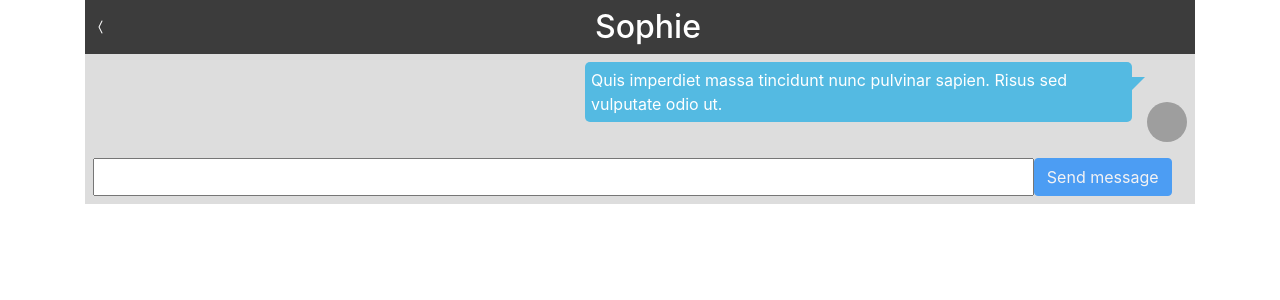
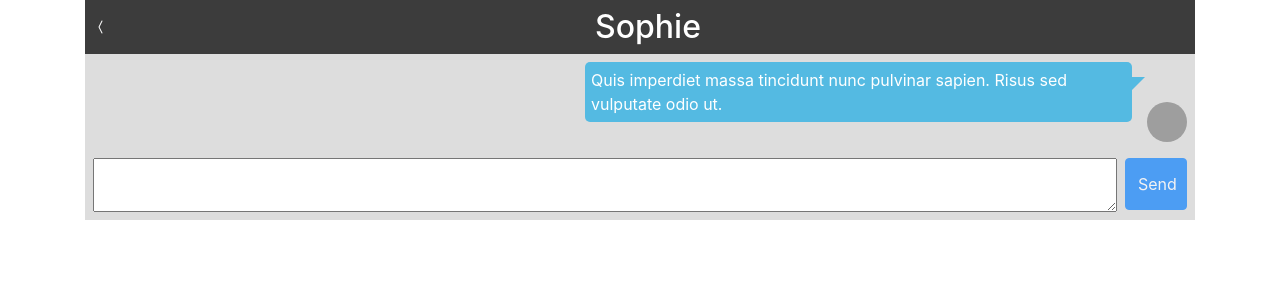
Before and after one commit to joakinm/mini-chat-test, an Angular app: page /chat in a window 1280 px wide. Shown: the top 300 px of the page. Built offline with nearby package versions, Linux system fonts and the light colour scheme; grey boxes are pictures that could not be loaded.

Commit message:
fixing style, clicking in photo  go to the chat, if I add as a friend, header change too

```diff
--- a/src/app/chat/chat.component.css
+++ b/src/app/chat/chat.component.css
@@ -70,5 +70,6 @@ blockquote {
 }
 
 .input-button {
-    width: 86%;
+    width: 62px;
+    height: 52px;
 }
--- a/src/app/chat/chat.component.html
+++ b/src/app/chat/chat.component.html
@@ -14,7 +14,7 @@
                     <div class="chat msg-them">
                         {{c.message}}
                     </div>
-                    <img class="imgThumb" src="{{otherUser.imageUrl}}" alt="thumbUsr">
+                    <img class="imgThumb" (click)="onReturn()" src="{{otherUser.imageUrl}}" alt="thumbUsr" data-toggle="tooltip" data-placement="left" title="Return to profile">
                 </div>
             </ng-container>
             <ng-template #messagethem>
@@ -32,10 +32,11 @@
     </section>
     <form #f="ngForm">
         <div class="d-flex row-xs-12">
-            <input type="text" class="input-button" [(ngModel)]="message" name="message">
-            <div class="">
-                <button [disabled]="!message" class="btn btn-primary" type="button" (click)="onSendMessage()">Send message</button>
-            </div>
+            <textarea type="text" class="w-100" [(ngModel)]="message" name="message">
+            </textarea>
+            <button [disabled]="!message" class="btn btn-primary input-button ml-2" type="button" (click)="onSendMessage()">
+                Send
+            </button>
         </div>
     </form>
 </div>
--- a/src/app/profile/profile.component.html
+++ b/src/app/profile/profile.component.html
@@ -1,4 +1,4 @@
-<div class="d-flex header align-items-center p-2">
+<div class="d-flex header align-items-center p-2" [ngClass]="buttonClicked ? 'online' : ''">
     <div class="col-xs-1">
         <i class="bi bi-chevron-compact-left" (click)="onReturn()"></i>
     </div>
@@ -7,10 +7,10 @@
     </div>
 </div>
 <div class="div-photo d-flex margin-auto mt-4">
-    <img class="profile-img margin-auto" [src]="user.imageUrl" [alt]="user.name">
+    <img class="profile-img margin-auto" (click)="onReturn()" [src]="user.imageUrl" [alt]="user.name" data-toggle="tooltip" data-placement="left" title="Go to chat">
     <div id="state" [ngClass]="user.state ? 'online' : 'offline'">{{user.state ? 'ONLINE' : 'OFFLINE'}}</div>
 </div>
-<div class="row justify-content-between">
+<div class="row justify-content-between p-3">
     <div class="col-xs-11 pull-left">
         <h3>{{user.name}}, {{user.age}}</h3>
         <small class="location">{{user.location}}</small>
@@ -22,5 +22,7 @@
 
 <p>{{user.description}}</p>
 <div class="d-flex">
-    <button class="btn w-75 margin-auto" [ngClass]="buttonClicked ? 'btn-warning ' : 'btn-dark'" type="button" (click)="onClick()">{{buttonClicked ? 'REMOVE FRIEND' : 'ADD AS FRIEND'}}</button>
+    <button class="btn w-75 margin-auto" [ngClass]="buttonClicked ? 'btn-warning ' : 'btn-dark'" type="button" (click)="onClick()">
+        {{buttonClicked ? 'REMOVE FRIEND' : 'ADD AS FRIEND'}}
+    </button>
 </div>
```
